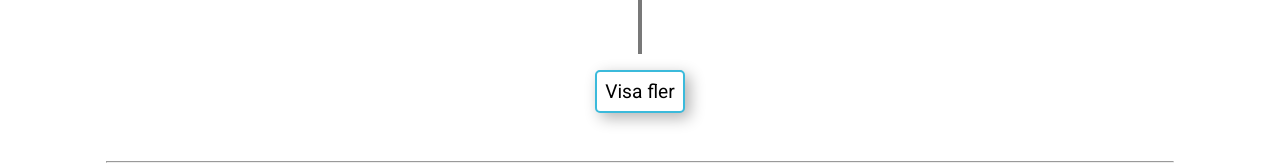
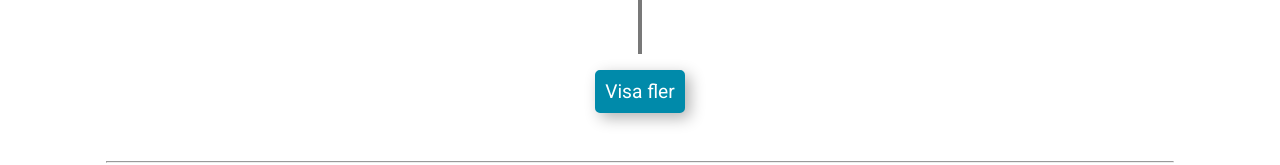
Before and after one commit to lammai442/portfolio, a React (Vite) app in the folder client/: page / in a window 1280 px wide. In both pictures the pointer is over the button "Visa fler". Shown: the part 3295-3460 px from the top of the page. Built offline with nearby package versions, Linux system fonts and the light colour scheme.

Commit message:
Change bg color on timeline btn

```diff
--- a/client/src/components/TimeLine/TimeLine.css
+++ b/client/src/components/TimeLine/TimeLine.css
@@ -15,7 +15,7 @@
 	margin-top: 1rem;
 	padding: 0.5rem;
 	border-radius: 5px;
-	border: 2px solid var(--primary-bg-color);
+	border: 2px solid var(--primary-btn-color);
 	background-color: var(--white-bg-color);
 	font-size: 1.2rem;
 	box-shadow: 5px 5px 15px rgba(0, 0, 0, 0.3);
@@ -23,5 +23,11 @@
 }
 
 .timeline__btn--minimize {
+	background-color: var(--white-bg-color);
+}
+
+.timeline__btn:hover,
+.timeline__btn--minimize:hover {
 	background-color: var(--primary-btn-color);
+	color: var(--secondary-text-color);
 }
```
